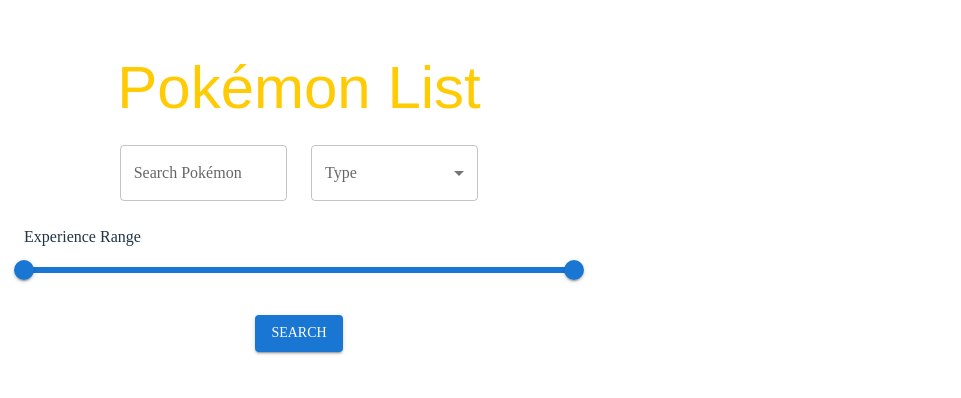
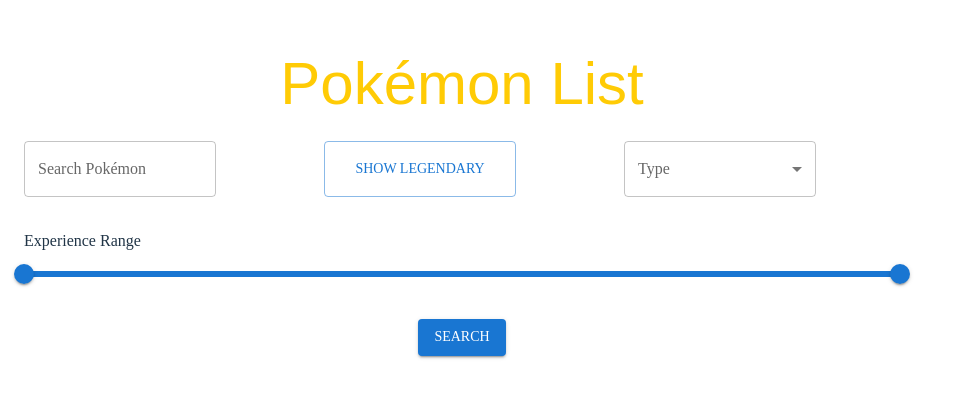
Before and after one commit to EilonV3/pokedex-app, a React (Vite) app in the folder client/: page / in a window 1280 px wide. Shown: the part 206-604 px from the top of the page, without its empty margins (0-961 px from the left). Built offline with nearby package versions, Linux system fonts and the light colour scheme; a web font is replaced by a local one.

Commit message:
1. Added the option to recognize legendary pokemons 2. Fixed min/max experience range

```diff
--- a/client/src/components/pokemon-list/PokemonList.tsx
+++ b/client/src/components/pokemon-list/PokemonList.tsx
@@ -25,7 +25,7 @@
     const [search, setSearch] = useState('');
     const [typeFilter, setTypeFilter] = useState<string[]>([]);
     const [experienceRange, setExperienceRange] = useState<number[]>([0, 1000]);
-
+    const [showLegendaryOnly, setShowLegendaryOnly] = useState<boolean>(false)
     const fetchPokemons = async () => {
         try {
             const response = await axios.get(`/api/pokemons`, {
@@ -36,6 +36,7 @@
                     types: typeFilter,
                     min_experience: experienceRange[0],
                     max_experience: experienceRange[1],
+                    show_legendary_only: showLegendaryOnly
                 },
             });
             setPokemons(response.data);
@@ -70,6 +71,7 @@
     const handleExperienceRangeChange = (event: Event, newValue: number | number[]) => {
         setExperienceRange(newValue as number[]);
     };
+    const handleShowLegendary = () => setShowLegendaryOnly(!showLegendaryOnly);
 
     return (
         <Container>
@@ -79,8 +81,7 @@
             <Box mb={4}>
                 <Grid container spacing={3} justifyContent="center">
                     <Grid item xs={12} sm={6} md={4}>
-                        <TextField
-                            fullWidth
+                        <TextField sx={{width: "12rem", height: "4rem"}}
                             label="Search Pokémon"
                             variant="outlined"
                             value={search}
@@ -88,13 +89,18 @@
                         />
                     </Grid>
                     <Grid item xs={12} sm={6} md={4}>
+                        <Button sx={{width: "12rem", height: "3.5rem"}}
+                            variant="outlined"
+                            onClick={handleShowLegendary}
+                        >{showLegendaryOnly ? 'Show All': 'Show Legendary'}</Button>
+                    </Grid>
+                    <Grid item xs={12} sm={6} md={4}>
                         <FormControl fullWidth variant="outlined">
                             <InputLabel>Type</InputLabel>
-                            <Select
+                            <Select  sx={{width: "12rem", height: "3.5rem", padding: "1rem"}}
                                 multiple
                                 value={typeFilter}
                                 onChange={handleTypeFilterChange}
-                                // renderValue={(selected) => (selected as string[]).join(', ')}
                                 label="Type"
                             >
                                 <MenuItem value="">Clear All</MenuItem>
@@ -142,6 +148,7 @@
                                 <Typography variant="h6">{pokemon.name}</Typography>
                                 <Typography color="textSecondary">Base Experience: {pokemon.base_experience}</Typography>
                                 <Typography color="textSecondary">Types: {pokemon.types.join(', ')}</Typography>
+                                {pokemon.isLegendary && <Typography color="textPrimary">Legendary!!</Typography>}
                             </CardContent>
                             <Box p={2} display="flex" justifyContent="center">
                                 <Button variant="contained" color="primary" onClick={() => console.log('clicked on pokemon', pokemon.name)}>
--- a/client/src/types/Pokemon.ts
+++ b/client/src/types/Pokemon.ts
@@ -3,4 +3,5 @@
     name: string;
     base_experience: number;
     types: string[];
+    isLegendary: boolean;
 }
```
Also changed, not shown: 2 other files (tests, documents, lock files or other folders).
